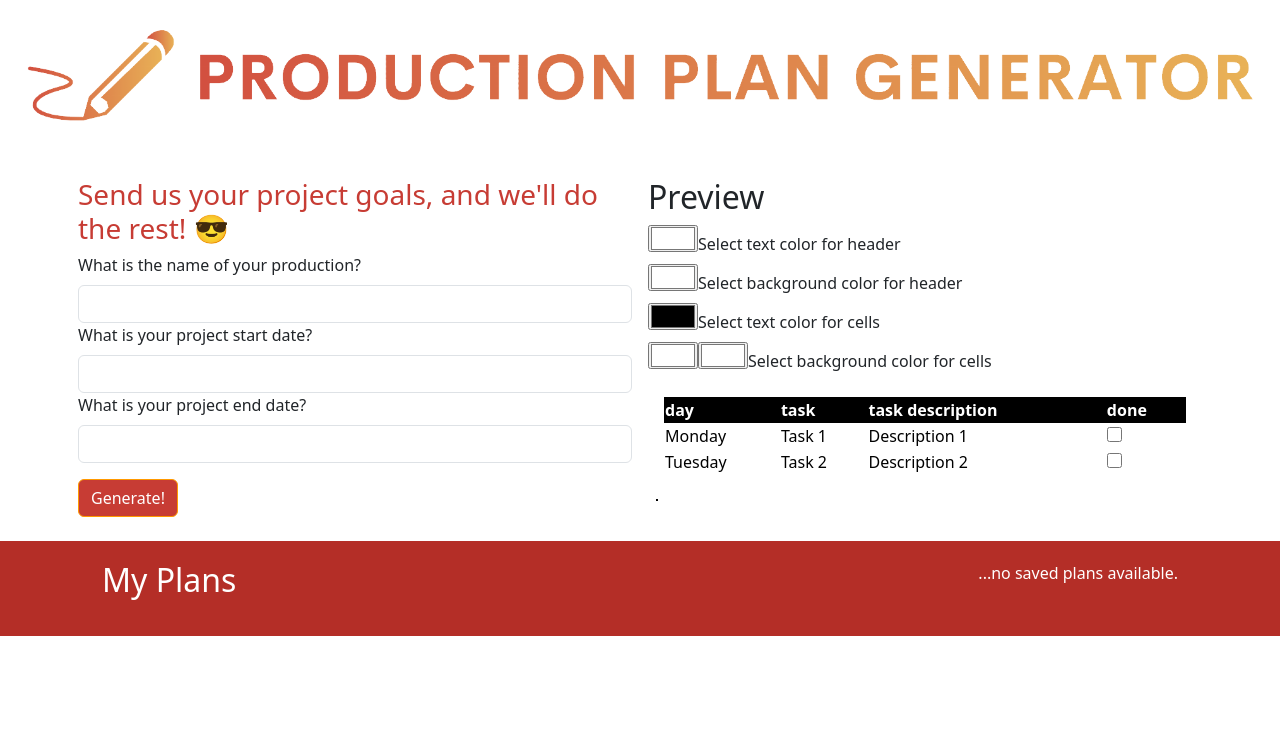
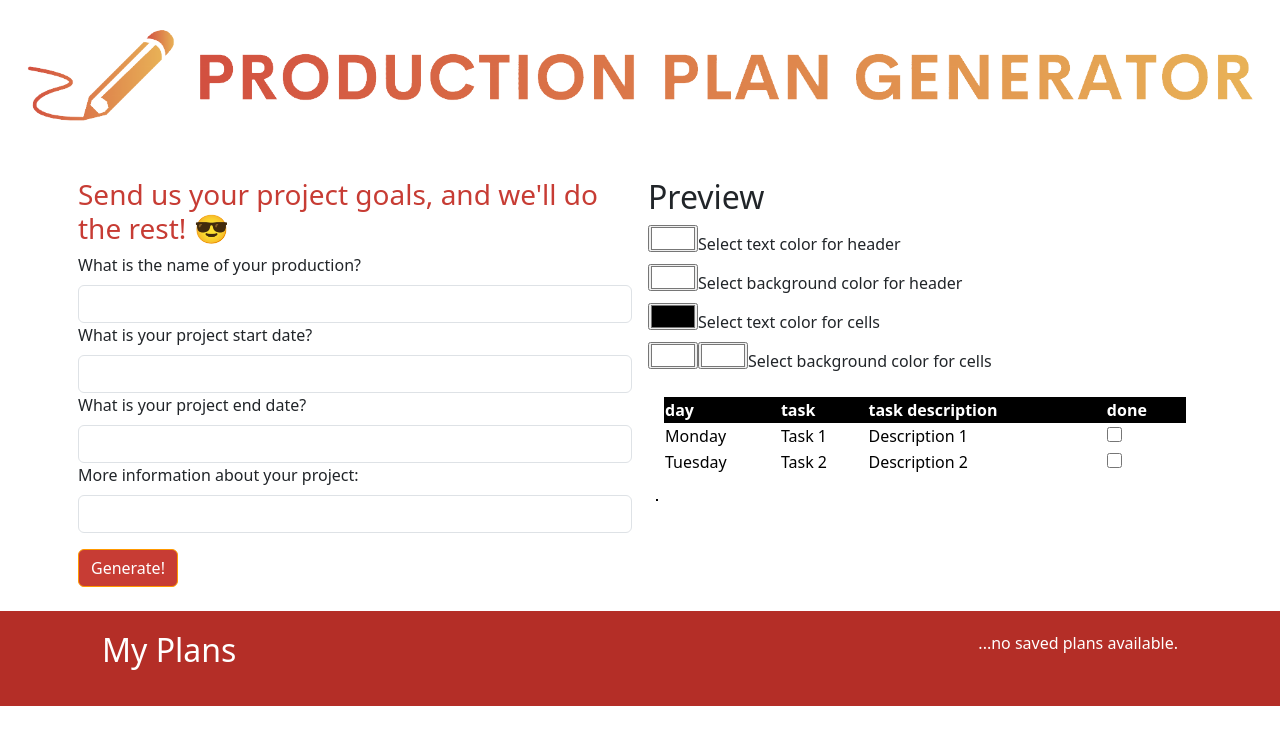
Before and after one commit to Abby-Dennin/Animation-Production-Plan-Generator, a React (Vite) app in the folder frontend/: page / in a window 1280 px wide. Shown: the top 744 px of the page. Built offline with nearby package versions, Linux system fonts and the light colour scheme; the HTML template or start-up script is replaced by a standard one.

Commit message:
can add more info about project into form

```diff
--- a/frontend/src/components/PlanningForm.tsx
+++ b/frontend/src/components/PlanningForm.tsx
@@ -7,7 +7,6 @@ import {
     createParentalService,
   } from "../services/backend-service";
 import Papa from "papaparse";
-import { format } from 'date-fns';
 import { start } from "repl";
 
 interface Props {
@@ -22,21 +21,20 @@ interface Props {
 }
 
 const currentDate = new Date();
-const formattedDate = format(currentDate, 'MM/dd');
 
 const schema = z.object({
   planName: z.string(),
   startDate: z.string(),
   endDate: z.string(),
-  daysLeft: z.string(),
+  moreInfo: z.string(),
 });
 type FormData = z.infer<typeof schema>;
 
 const formatString = (
     planName: string,
-    daysLeft: string,
     startDate: string,
     endDate: string,
+    moreInfo: string,
 ) => {
     return (
         "Create an animation production plan in csv format with the headers: day, task, task description, for a project called: " +
@@ -44,7 +42,7 @@ const formatString = (
         ", assign dates for each task assuming the project is starting on " + startDate +
         " and is ending on " + endDate + "." +
         "days must be output as dates in mm/dd format" +
-        " and a day can have multiple tasks"
+        " and a day can have multiple tasks. Keep " + moreInfo + "in mind"
     );
 }
 
@@ -97,7 +95,7 @@ const PlanningForm: React.FC<Props> = ({ onSavePlan, parentHeaderColor, parentCe
         const {request, cancel } = createResponseService().post([
             {
                 role: "user",
-                content: formatString(data.planName, data.daysLeft, data.startDate, data.endDate),
+                content: formatString(data.planName, data.startDate, data.endDate, data.moreInfo),
             },
         ]);
 
@@ -241,6 +239,16 @@ const PlanningForm: React.FC<Props> = ({ onSavePlan, parentHeaderColor, parentCe
                                 type="text"
                                 className="form-control"
                             />
+
+                            <label htmlFor="moreInfo" className="form-label">
+                                More information about your project:
+                            </label>
+                            <input
+                                {...register("moreInfo")}
+                                id="moreInfo"
+                                type="text"
+                                className="form-control"
+                            />
                         </div>
                         <button className="btn btn-primary mb-3" style={{ backgroundColor: '#c73c34', borderColor: '#ff9900' }} >Generate!</button>
                     </form>
```
